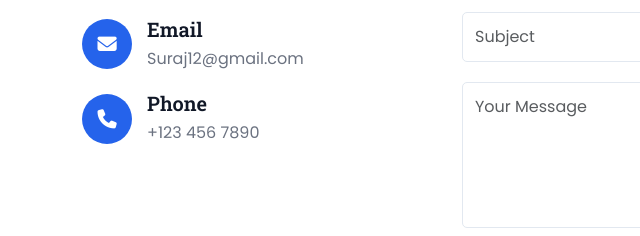
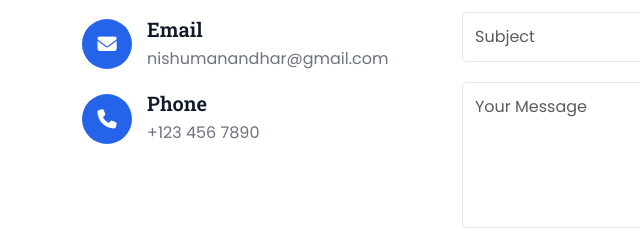
Before and after one commit to Puspapyatha/portfolio, a plain HTML site: page index.html in a window 1280 px wide. Shown: the part 4265-4501 px from the top of the page, 0-640 px from the left. Drawn offline with nearby package versions, Linux system fonts and the light colour scheme.

Commit message:
Update portfolio with my personal details

```diff
--- a/index.html
+++ b/index.html
@@ -326,7 +326,7 @@
               </div>
               <div class="contact-text">
                 <h5>Email</h5>
-                <p>Suraj12@gmail.com</p>
+                <p>nishumanandhar@gmail.com</p>
               </div>
             </div>
             <div class="contact-item">
```
